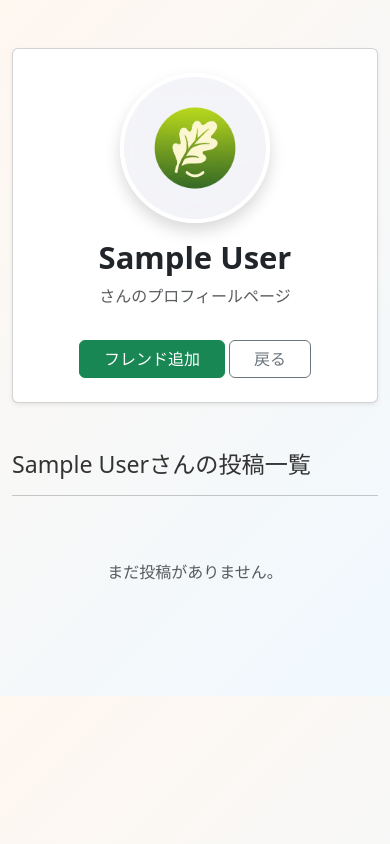
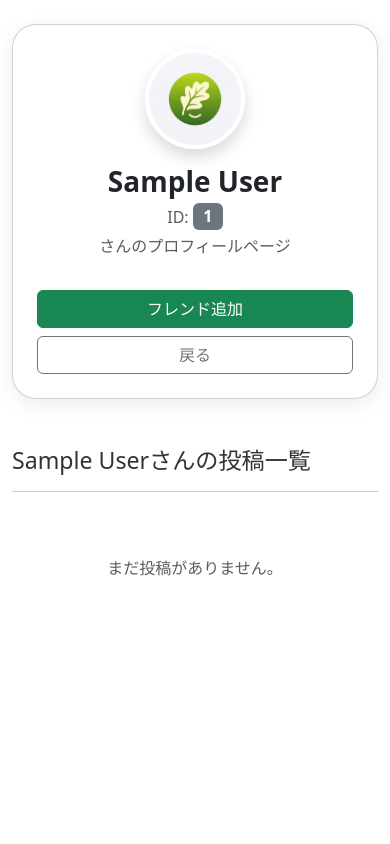
Before and after one commit to yuto113/PictorialBookApp, a Flask app: page /profile/1 in a window 390 px wide. Run offline with Flask 3, Linux system fonts and the light colour scheme; tables that the repository leaves empty hold one stand-in row (values such as "Sample post"); parts of the project's set-up code (start-up, migrations or seed data) failed here and were passed over.

Commit message:
fix: mobile responsive profile + ID display

```diff
--- a/templates/profile.html
+++ b/templates/profile.html
@@ -3,26 +3,76 @@
 
 <head>
     <meta charset="UTF-8">
+    <meta name="viewport" content="width=device-width, initial-scale=1">
     <title>{{ target_user.name }}さんのプロフィール</title>
     <link href="https://cdn.jsdelivr.net/npm/bootstrap@5.3.0/dist/css/bootstrap.min.css" rel="stylesheet">
+    <style>
+        body {
+            background: {
+                    {
+                    'linear-gradient(135deg, #f0fff4 0%, #e8f5e9 100%)' if is_school_user else 'linear-gradient(135deg, #fff7f0 0%, #f0f9ff 100%)'
+                }
+            }
+
+            ;
+            color: #333;
+            min-height: 100vh;
+        }
+
+        .profile-card {
+            border-radius: 1.5rem;
+            box-shadow: 0 5px 20px rgba(0, 0, 0, 0.08);
+        }
+
+        .profile-icon {
+            width: 150px;
+            height: 150px;
+            object-fit: cover;
+            border: 4px solid white;
+        }
+
+        /* スマホ対応 */
+        @media (max-width: 576px) {
+            .profile-icon {
+                width: 100px;
+                height: 100px;
+            }
+
+            .display-5 {
+                font-size: 1.75rem;
+            }
+
+            .btn-group-profile {
+                display: flex;
+                flex-direction: column;
+                gap: 0.5rem;
+            }
+
+            .btn-group-profile .btn {
+                width: 100%;
+            }
+        }
+    </style>
 </head>
 
-<body
-    style="background: {{ 'linear-gradient(135deg, #f0fff4 0%, #e8f5e9 100%)' if is_school_user else 'linear-gradient(135deg, #fff7f0 0%, #f0f9ff 100%)' }}; color:#333;">
-    <div class="container py-5">
-        <div class="card shadow-sm p-4 text-center">
+<body>
+    <div class="container py-4">
+        <div class="card profile-card p-4 text-center">
 
             <div class="mb-3">
                 {% if target_user.icon_image and target_user.icon_image.startswith('http') %}
-                <img src="{{ target_user.icon_image }}" {% else %} <img
-                    src="{{ url_for('static', filename='icons/default.png') }}" {% endif %} width="150" height="150"
-                    class="rounded-circle border border-4 border-white shadow" style="object-fit: cover;">
+                <img src="{{ target_user.icon_image }}" class="rounded-circle profile-icon shadow">
+                {% else %}
+                <img src="{{ url_for('static', filename='icons/default.png') }}"
+                    class="rounded-circle profile-icon shadow">
+                {% endif %}
             </div>
 
-            <h1 class="display-5 fw-bold">{{ target_user.name }}</h1>
+            <h1 class="display-5 fw-bold mb-1">{{ target_user.name }}</h1>
+            <p class="text-muted mb-1">ID: <span class="badge bg-secondary fs-6">{{ target_user.id }}</span></p>
             <p class="text-muted">さんのプロフィールページ</p>
 
-            <div class="mt-3">
+            <div class="btn-group-profile mt-3 d-flex gap-2 justify-content-center flex-wrap">
                 {% if is_me %}
                 <button type="button" class="btn btn-outline-primary px-4" data-bs-toggle="modal"
                     data-bs-target="#editProfileModal">プロフィールを編集</button>
@@ -57,7 +107,7 @@
                             </h5>
 
                             <a href="/like/{{ post.id }}" class="btn btn-primary btn-sm px-3 rounded-pill">
-                                ❤️ {{ post.goodpoint if post.goodpoint else 0 }} いいね
+                                ❤️ {{ post.goodpoint if post.goodpoint else 0 }}
                             </a>
                         </div>
 
@@ -67,11 +117,11 @@
 
                         <div class="text-center">
                             {% if post.imagepass %}
-                            <img src="{{ url_for('static', filename='uploads/' + post.imagepass) }}" alt="image"
-                                width="200px" height="auto" class="rounded shadow-sm">
+                            <img src="{{ post.imagepass }}" alt="image" class="rounded shadow-sm img-fluid"
+                                style="max-height:200px; object-fit:cover;">
                             {% else %}
                             <img src="{{ url_for('static', filename='uploads/No_Image.png') }}" alt="No_Image"
-                                width="200px" height="auto" class="rounded border">
+                                class="rounded border img-fluid" style="max-height:200px;">
                             {% endif %}
                         </div>
 
@@ -95,6 +145,9 @@
                         </div>
 
                         <div class="modal-body">
+                            <p class="text-muted">あなたのID: <span class="badge bg-secondary fs-6">{{ target_user.id
+                                    }}</span></p>
+
                             <div class="mb-4">
                                 <label for="user_name" class="form-label fw-bold">なまえ</label>
                                 <input type="text" id="user_name" name="user_name" class="form-control"
@@ -132,15 +185,6 @@
             </div>
         </div>
 
-        <!-- <div class="mb-3">
-                            <label class="form-label fw-bold">新しいアイコン画像を選ぶ</label>
-                            <p class="text-muted small mb-1">変えない場合はそのままでOKです</p>
-                            <input type="file" name="icon_file" class="form-control" accept="image/*">
-                        </div> -->
-    </div>
-    </form>
-    </div>
-    </div>
     </div>
 
     <script src="https://cdn.jsdelivr.net/npm/bootstrap@5.3.0/dist/js/bootstrap.bundle.min.js"></script>
```
